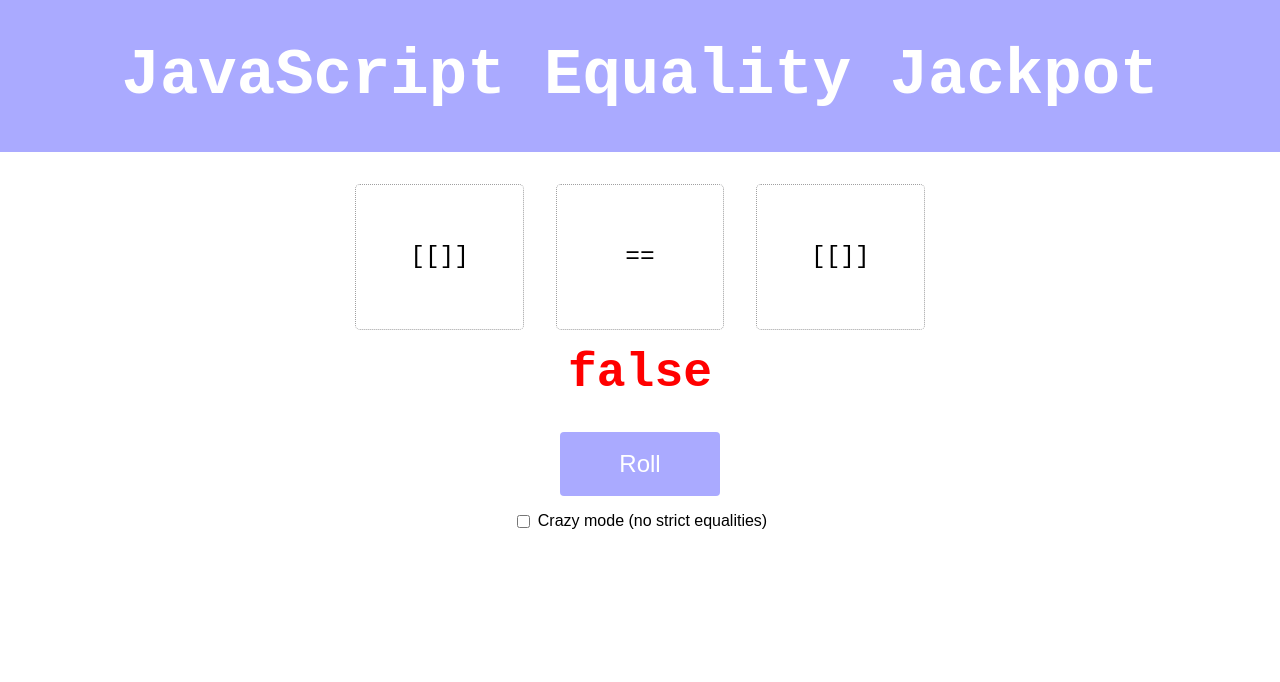
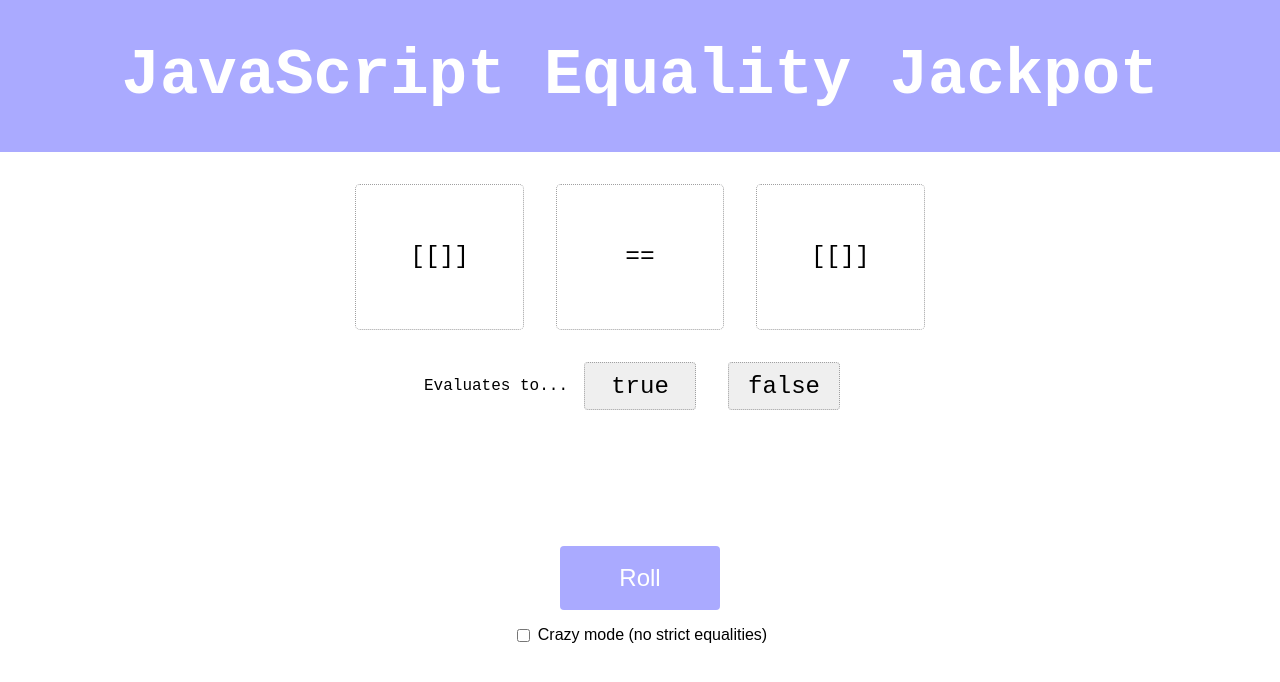
Before and after one commit to mathieu-anderson/js-equality-jackpot, a React (Create React App) app: page / in a window 1280 px wide. Shown: the top 682 px of the page. Built offline with nearby package versions, Linux system fonts and the light colour scheme.

Commit message:
Gamify the project

```diff
--- a/src/App.css
+++ b/src/App.css
@@ -26,7 +26,7 @@
   align-items: center;
 }
 
-.Slots-button {
+.Slots-button-roll {
   font-family: Arial, Helvetica, sans-serif;
   background-color: #aaf;
   cursor: pointer;
@@ -42,8 +42,56 @@
   margin: 1rem;
 }
 
-.Slots-button:hover {
+.Slots-button-roll:hover {
   background-color: rgb(98, 98, 255);
+}
+
+.Slots-answer {
+  display: flex;
+  flex-flow: row nowrap;
+  margin-top: 1rem;
+}
+
+.Slots-answer-text {
+  line-height: 5rem;
+}
+
+.Slots-answer-button {
+  font-family: 'Courier New', Courier, monospace;
+  cursor: pointer;
+  border: 1px dotted #a0a0a1;
+  border-radius: 4px;
+  font-size: 2vw;
+  width: 7rem;
+  height: 3rem;
+  text-align: center;
+  text-decoration: none;
+  font-size: 1.5em;
+  margin: 1rem;
+}
+
+.button-true:hover {
+  background-color: rgba(0, 128, 0, 0.13);
+  border: 1px dotted green;
+}
+
+.button-true-selected {
+  background-color: rgba(0, 128, 0, 0.13);
+  border: 1px dotted green;
+  color: green;
+  font-weight: bold;
+}
+
+.button-false:hover {
+  background-color: rgba(255, 0, 0, 0.13);
+  border: 1px dotted red;
+}
+
+.button-false-selected {
+  background-color: rgba(255, 0, 0, 0.13);
+  border: 1px dotted red;
+  color: red;
+  font-weight: bold;
 }
 
 .Slots-checkbox {
@@ -200,20 +248,8 @@
   line-height: 9rem;
 }
 
-.Slots-line-slot-subtitle {
-  text-align: center;
-  font-size: 0.8em;
-}
-
-.Slots-line-results-true {
-  color: green;
-  font-weight: bold;
-  margin: 1rem 0;
-  text-align: center;
-}
-
-.Slots-line-results-false {
-  color: red;
+.Slots-line-results {
+  min-height: 4.5rem;
   font-weight: bold;
   margin: 1rem 0;
   text-align: center;
@@ -223,9 +259,8 @@
   .Slots-line-slot {
     font-size: calc(16px + 6 * ((100vw - 320px) / 680));
   }
-  .Slots-line-results-true,
-  .Slots-line-results-false {
-    font-size: calc(2em + 6 * ((100vw - 320px) / 680));
+  .Slots-line-results {
+    font-size: calc(1.7em + 6 * ((100vw - 320px) / 680));
   }
 }
 
@@ -233,8 +268,7 @@
   .Slots-line-slot {
     font-size: calc(1em + 6 * ((100vw - 320px) / 680));
   }
-  .Slots-line-results-true,
-  .Slots-line-results-false {
-    font-size: 3em;
+  .Slots-line-results {
+    font-size: 1.7em;
   }
 }
--- a/src/App.tsx
+++ b/src/App.tsx
@@ -2,8 +2,7 @@ import React, { useState } from 'react'
 import { isEqual } from 'lodash'
 import './App.css'
 
-const getRandomArrayMember = (array: any[]): string =>
-  array[Math.floor(Math.random() * array.length)]
+const getRandomArrayMember = (array: any[]) => array[Math.floor(Math.random() * array.length)]
 
 const getStringifiedValue = (value: any): string => {
   if (isEqual(value, null)) {
@@ -47,28 +46,20 @@ const getResult = (leftValue: any, rightValue: any, operator: Operator): boolean
   }
 }
 
-const getWeirdnessStatement = (
-  result: string,
-  leftValue: string,
-  rightValue: string,
-  operator: string
-) => {
-  if (
-    weirdEqualities.includes(`${leftValue} ${operator} ${rightValue}`) ||
-    weirdEqualities.includes(`${rightValue} ${operator} ${leftValue}`)
-  ) {
-    return (
-      <div className={result === 'true' ? 'Slots-line-results-true' : 'Slots-line-results-false'}>
-        {result} AND FKEN WEIRD
-      </div>
+// Write a test for this, it looks like it is not always getting it right
+const checkExpressionForWeirdness = (leftValue: any, operator: Operator, rightValue: any) => {
+  return (
+    weirdEqualities.includes(
+      `${getStringifiedValue(leftValue)} ${getStringifiedValue(operator)} ${getStringifiedValue(
+        rightValue
+      )}`
+    ) ||
+    weirdEqualities.includes(
+      `${getStringifiedValue(rightValue)} ${getStringifiedValue(operator)} ${getStringifiedValue(
+        leftValue
+      )}`
     )
-  } else {
-    return (
-      <div className={result === 'true' ? 'Slots-line-results-true' : 'Slots-line-results-false'}>
-        {result}
-      </div>
-    )
-  }
+  )
 }
 
 const weirdEqualities = [
@@ -121,13 +112,6 @@ type Operator = '==' | '===' | '!=' | '!=='
 const operators: Operator[] = ['==', '===', '!=', '!==']
 const crazyOperators: Operator[] = ['==', '!=']
 
-const operatorSubtitles: { [index: string]: string } = {
-  '==': 'is equal to',
-  '===': 'is strictly equal to',
-  '!=': 'is not equal to',
-  '!==': 'is not strictly equal to',
-}
-
 interface Values {
   left: any
   right: any
@@ -142,6 +126,22 @@ const App: React.FC = () => {
   const [result, setResult] = useState(getResult(values.left, values.right, operator).toString())
   const [rotate, setRotate] = useState(false)
   const [crazyMode, setCrazyMode] = useState(false)
+  const [showAnswer, setShowAnswer] = useState(false)
+  const [answerGiven, setAnswerGiven] = useState<string>('')
+  const [isWeird, setIsWeird] = useState(false)
+
+  const handleClick = (value: string) => {
+    if (result === value) {
+      setAnswerGiven(value)
+      setShowAnswer(true)
+    } else {
+      setAnswerGiven(value)
+      setShowAnswer(true)
+    }
+  }
+
+  const checkAnswer = (answer: string) => answer.toString() === result
+
   return (
     <div className='App'>
       <header className='App-header'>JavaScript Equality Jackpot</header>
@@ -161,6 +161,7 @@ const App: React.FC = () => {
                 right: nextRightValue,
               })
               setOperator(nextOperator)
+              setIsWeird(checkExpressionForWeirdness(nextLeftValue, operator, nextRightValue))
               setResult(getResult(nextLeftValue, nextRightValue, nextOperator).toString())
             }}
           >
@@ -179,10 +180,42 @@ const App: React.FC = () => {
             {getStringifiedValue(values.right)}
           </div>
         </div>
-        {getWeirdnessStatement(result, values.left, values.right, operator)}
+        <div className='Slots-answer'>
+          <div className='Slots-answer-text'>Evaluates to...</div>
+          <button
+            className={`Slots-answer-button button-true ${
+              showAnswer && answerGiven === 'true' ? 'button-true-selected' : ''
+            }`}
+            onClick={() => handleClick('true')}
+          >
+            true
+          </button>
+          <button
+            className={`Slots-answer-button button-false ${
+              showAnswer && answerGiven === 'false' ? 'button-false-selected' : ''
+            }`}
+            onClick={() => handleClick('false')}
+          >
+            false
+          </button>
+        </div>
+        {
+          <div className='Slots-line-results'>
+            {showAnswer && (
+              <>
+                {checkAnswer(answerGiven)
+                  ? `⭐ Correct! It evaluates to `
+                  : `❌ Nope, it evaluates to `}
+                {result}
+                {isWeird ? ` AND IT'S FKEN WEIRD` : null}
+              </>
+            )}
+          </div>
+        }
         <button
-          className='Slots-button'
+          className='Slots-button-roll'
           onClick={() => {
+            setShowAnswer(false)
             setRotate(true)
           }}
         >
```
